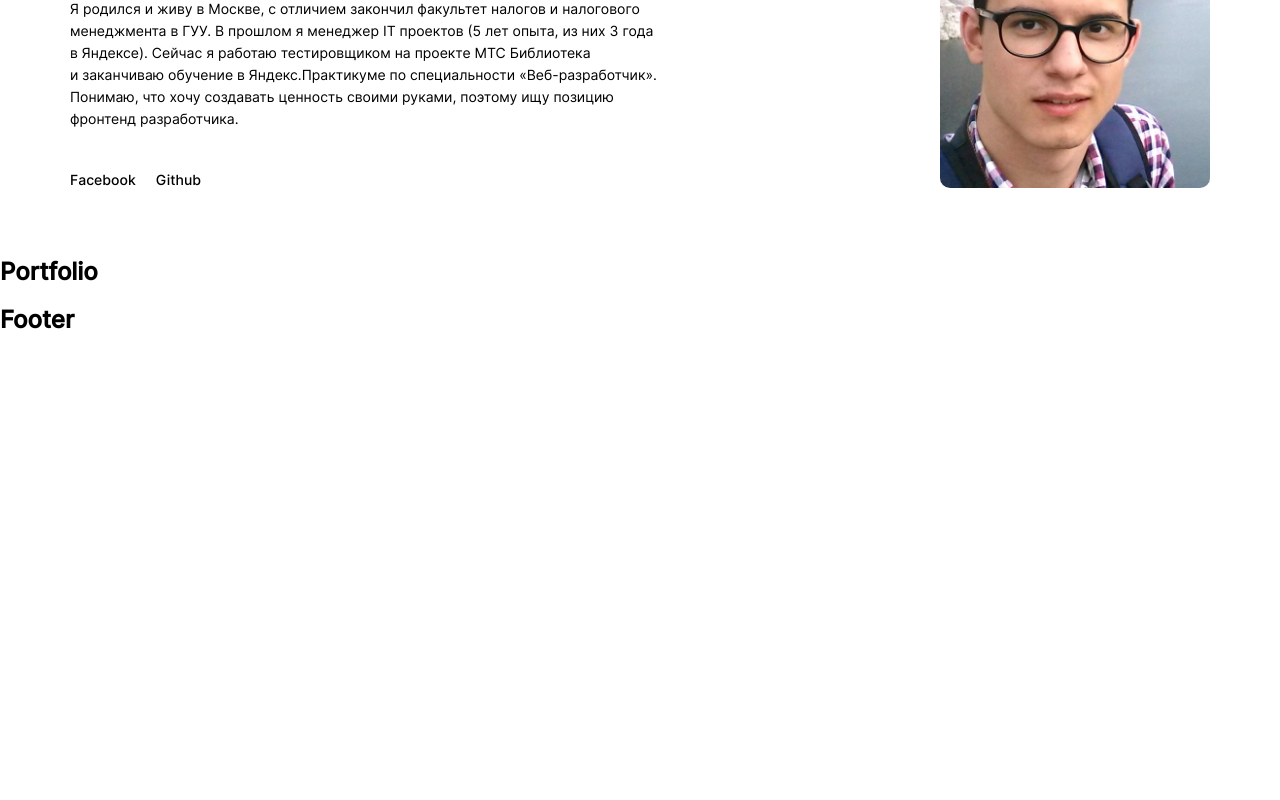
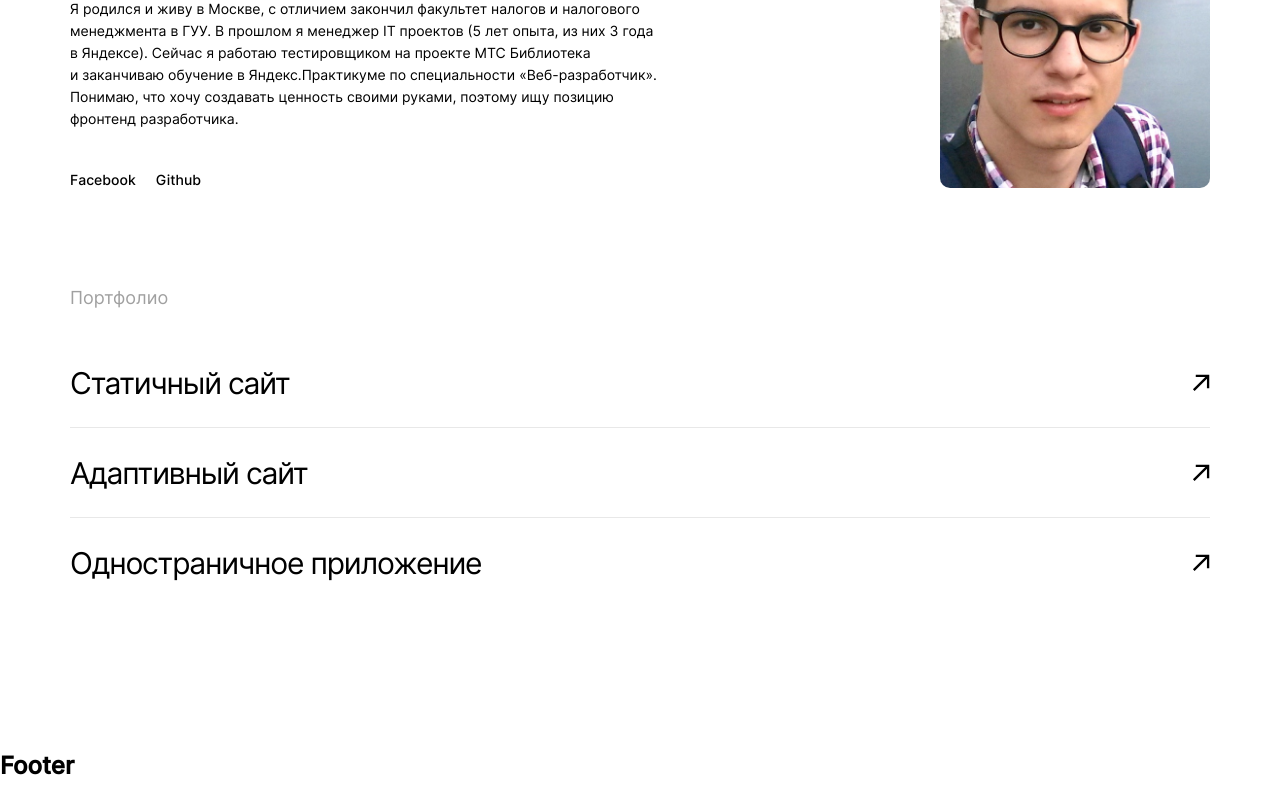
Before and after one commit to stvor/movies-explorer-frontend, a React (Create React App) app: page / in a window 1280 px wide. Shown: the part 2260-3060 px from the top of the page. Before the commit the page ends 2613 px from the top, so only its background shows below. Built offline with nearby package versions, Linux system fonts and the light colour scheme.

Commit message:
feat: сверстал компонент Portfolio

```diff
--- a/src/components/Portfolio/Portfolio.css
+++ b/src/components/Portfolio/Portfolio.css
@@ -0,0 +1,39 @@
+.portfolio {
+  padding: 50px 70px 125px;
+}
+
+.portfolio__title {
+  margin: 0;
+  font-style: normal;
+  font-weight: normal;
+  font-size: 18px;
+  line-height: 20px;
+  color: #A0A0A0;
+}
+
+.portfolio__links-list {
+  margin: 0;
+  padding: 30px 0 0 0;
+  list-style: none;
+}
+
+.portfolio__links-item {
+  padding: 20px 0 19px;
+  display: flex;
+  justify-content: space-between;
+  border-bottom: 1px solid #E8E8E8;
+}
+
+.portfolio__links-item:last-of-type {
+  border-bottom: none;
+}
+
+.portfolio__link {
+  font-style: normal;
+  font-weight: normal;
+  font-size: 30px;
+  line-height: 50px;
+  letter-spacing: -0.04em;
+  color: #000000;
+  text-decoration: none;
+}
--- a/src/components/Portfolio/Portfolio.js
+++ b/src/components/Portfolio/Portfolio.js
@@ -1,9 +1,26 @@
 import React from 'react';
 import './Portfolio.css';
+import LinkIcon from '../../images/link-icon.svg';
 
 function Portfolio() {
   return (
-    <h2>Portfolio</h2>
+    <section className="portfolio">
+      <h2 className="portfolio__title">Портфолио</h2>
+      <ul className="portfolio__links-list">
+        <li className="portfolio__links-item">
+          <a className="portfolio__link" href="https://github.com/stvor/how-to-learn" target="_blank" rel="noreferrer">Статичный сайт</a>
+          <img className="portfolio__link-icon" src={LinkIcon} alt="Иконка для ссылки" />
+        </li>
+        <li className="portfolio__links-item">
+          <a className="portfolio__link" href="https://github.com/stvor/russian-travel" target="_blank" rel="noreferrer">Адаптивный сайт</a>
+          <img className="portfolio__link-icon" src={LinkIcon} alt="Иконка для ссылки" />
+        </li>
+        <li className="portfolio__links-item">
+          <a className="portfolio__link" href="https://github.com/stvor/react-mesto-api-full" target="_blank" rel="noreferrer">Одностраничное приложение</a>
+          <img className="portfolio__link-icon" src={LinkIcon} alt="Иконка для ссылки" />
+        </li>
+      </ul>
+    </section>
   );
 }
 
```
Also changed, not shown: src/images/link-icon.svg (added).
